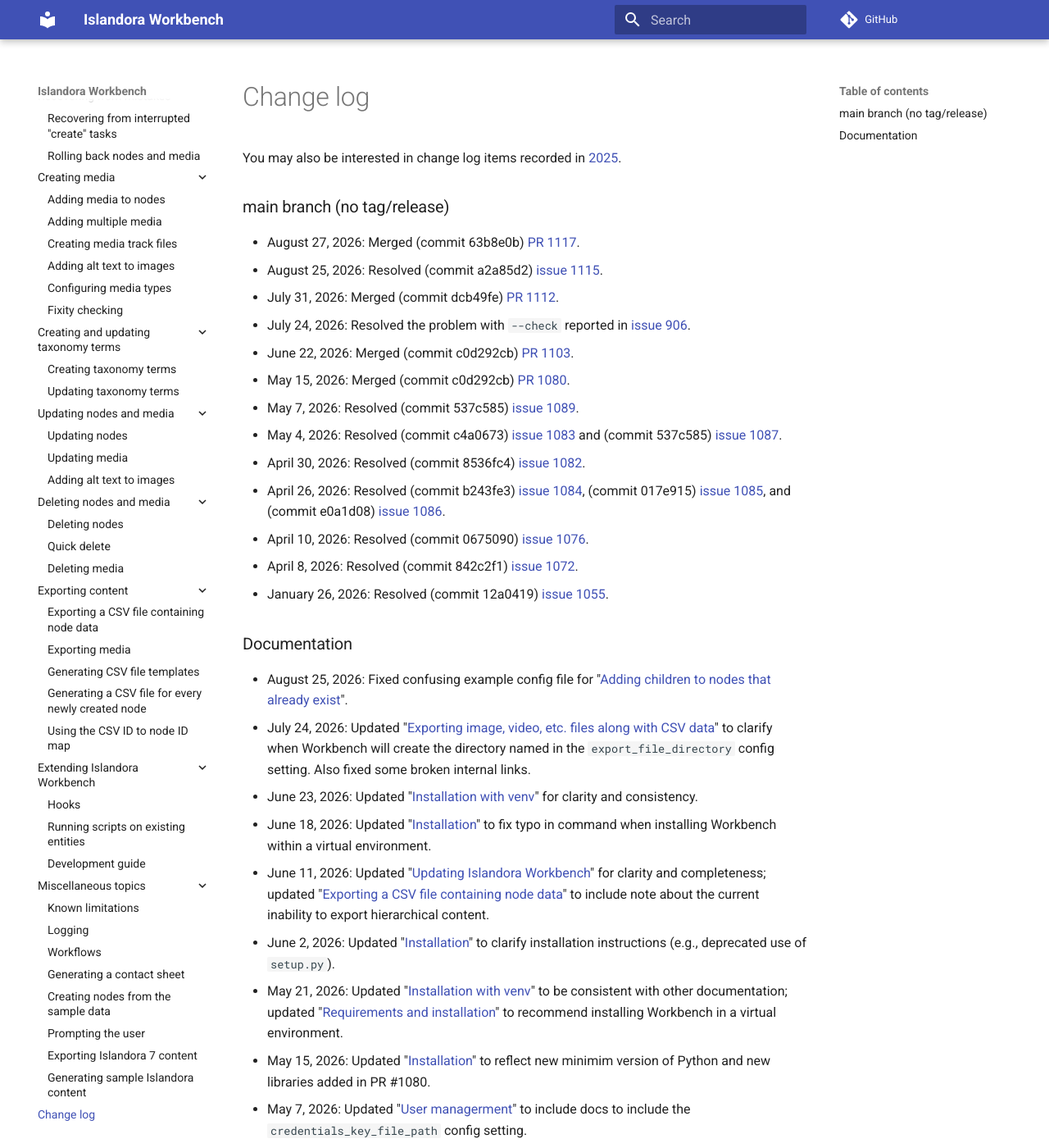
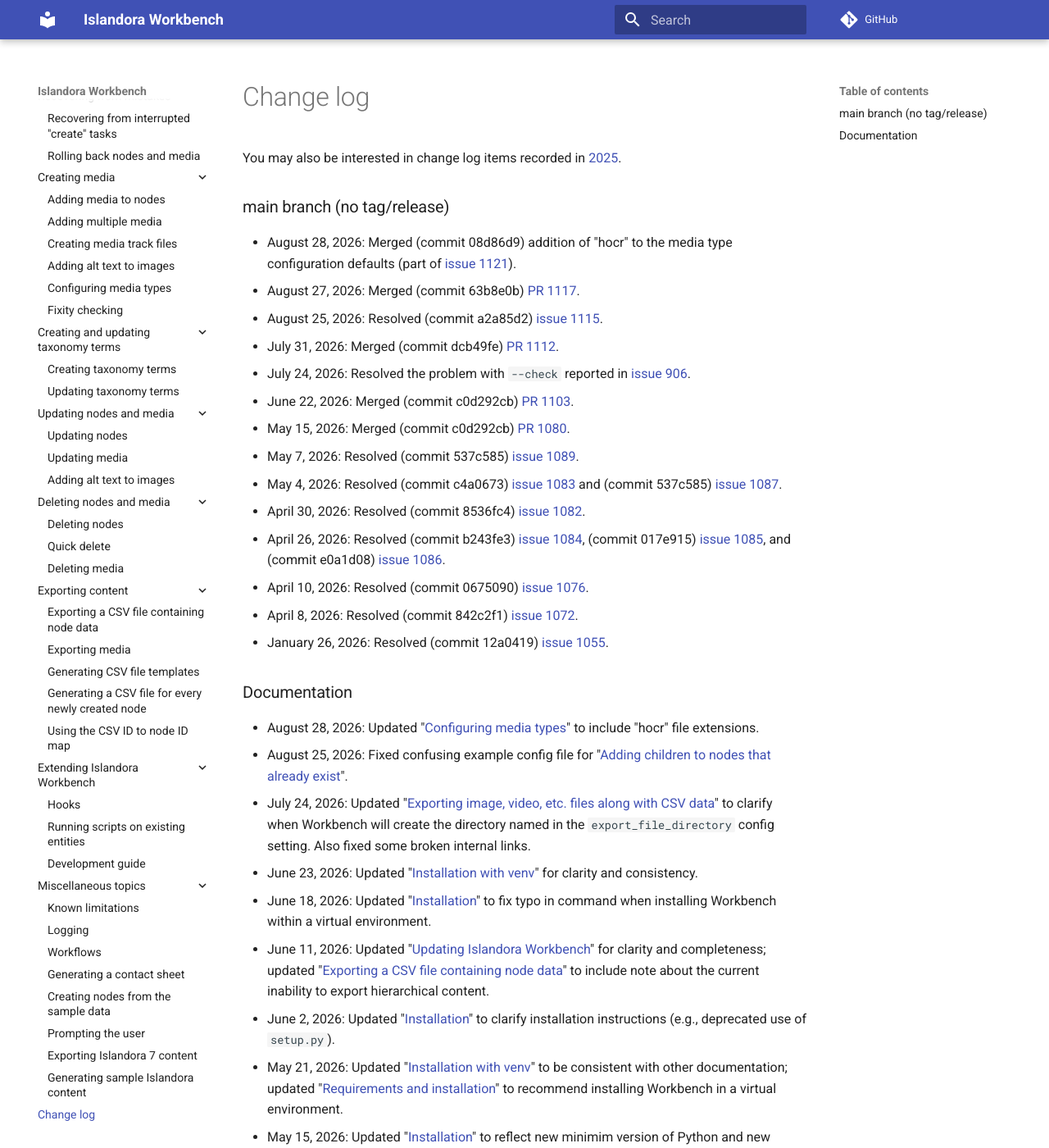
Before and after one commit to mjordan/islandora_workbench_docs, an MkDocs documentation site: the page built from docs/changelog.md, in a window 1280 px wide and 1400 px high. Shown: the whole window at 82% size. Built offline with MkDocs 1.6.1 and Material for MkDocs 9.7.7, drawn with Linux system fonts in a browser that asks for light colours; comment, search, counter and statistics services are not loaded.

Commit message:
Updated configuring media types to include hocr.

```diff
--- a/docs/changelog.md
+++ b/docs/changelog.md
@@ -2,6 +2,7 @@
 
 ### main branch (no tag/release)
 
+* August 28, 2026: Merged (commit 08d86d9) addition of "hocr" to the media type configuration defaults (part of [issue 1121](https://github.com/mjordan/islandora_workbench/issues/1121)).
 * August 27, 2026: Merged (commit 63b8e0b) [PR 1117](https://github.com/mjordan/islandora_workbench/pull/1117).
 * August 25, 2026: Resolved (commit a2a85d2) [issue 1115](https://github.com/mjordan/islandora_workbench/issues/1115).
 * July 31, 2026: Merged (commit dcb49fe) [PR 1112](https://github.com/mjordan/islandora_workbench/pull/1112).
@@ -19,6 +20,7 @@
 
 ### Documentation
 
+* August 28, 2026: Updated "[Configuring media types](https://mjordan.github.io/islandora_workbench_docs/media_types/)" to include "hocr" file extensions.
 * August 25, 2026: Fixed confusing example config file for "[Adding children to nodes that already exist](https://mjordan.github.io/islandora_workbench_docs/paged_and_compound/#adding-children-to-nodes-that-already-exist)".
 * July 24, 2026: Updated "[Exporting image, video, etc. files along with CSV data](/islandora_workbench_docs/exporting_media/#exporting-image-video-etc-files-along-with-csv-data)" to clarify when Workbench will create the directory named in the `export_file_directory` config setting. Also fixed some broken internal links.
 * June 23, 2026: Updated "[Installation with venv](/islandora_workbench_docs/installation_with_venv/)" for clarity and consistency.
```
Also changed, not shown: docs/media_types.md (+1 -1 lines).
